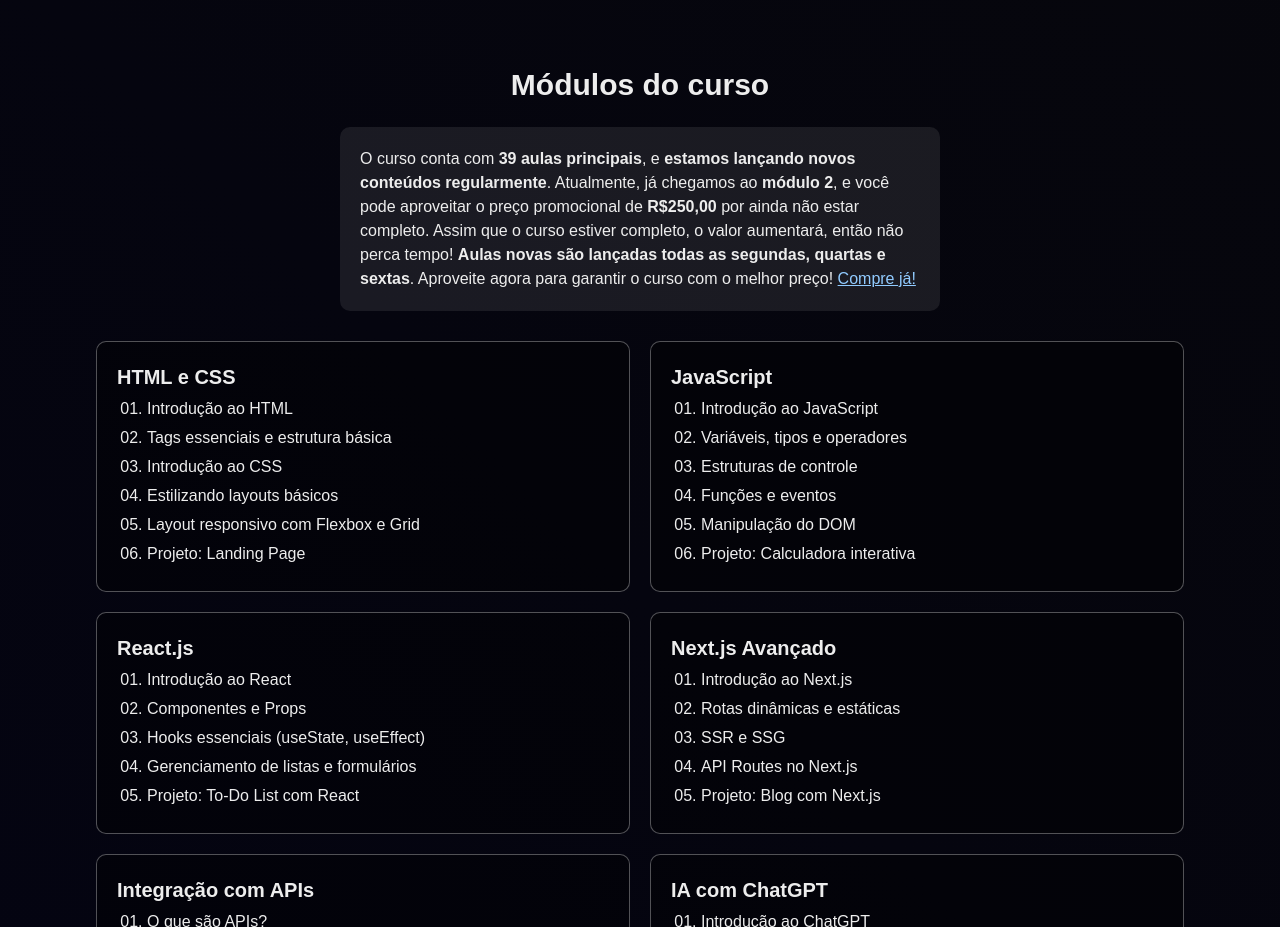
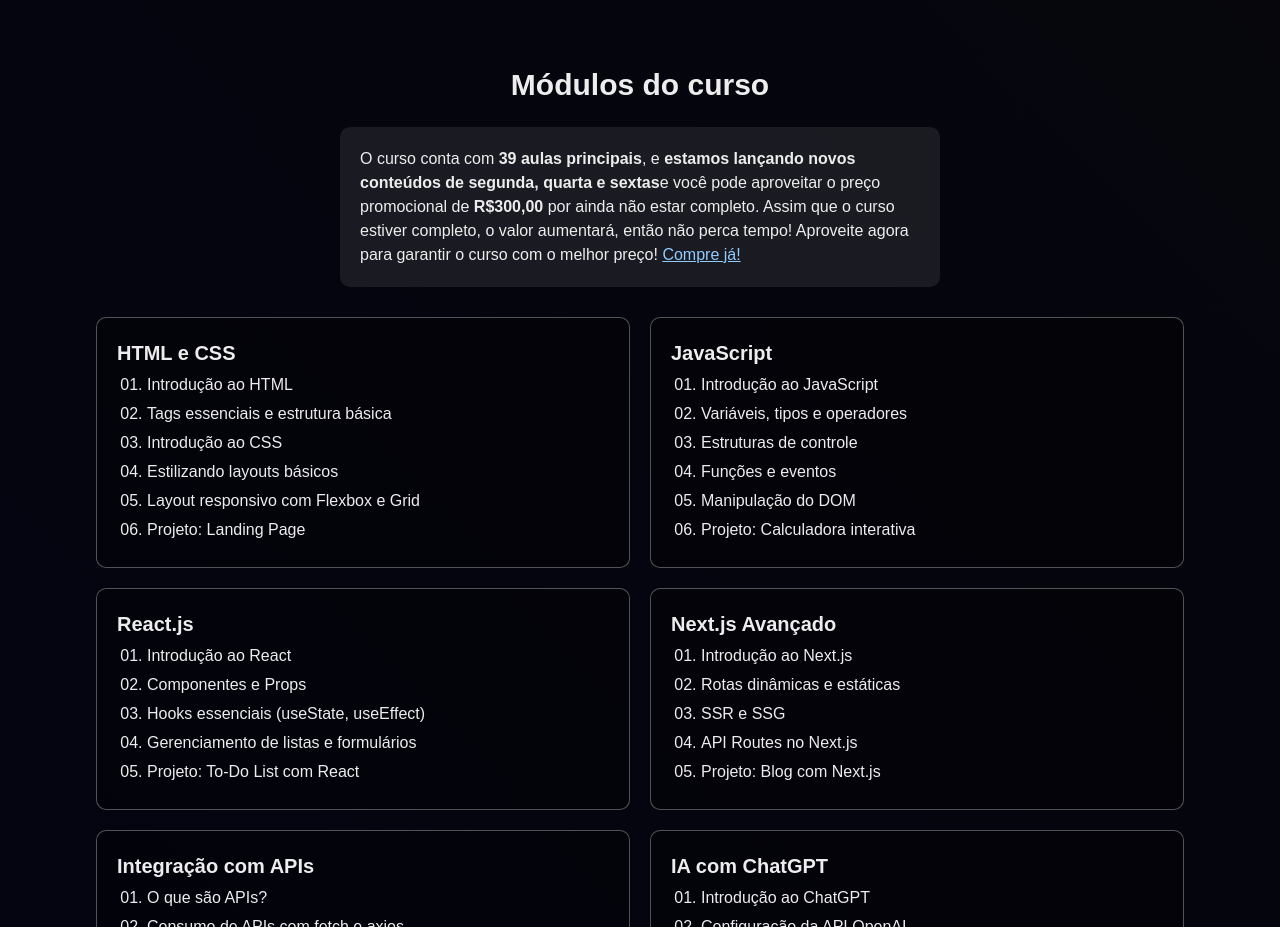
Before and after one commit to igorOliveira-dev/dozeroaonext, a Next.js app: page / in a window 1280 px wide. Shown: the part 1980-2907 px from the top of the page. Built offline with nearby package versions, Linux system fonts and the light colour scheme.

Commit message:
correção nas informações do site

```diff
--- a/src/app/sections/faq/Faq.jsx
+++ b/src/app/sections/faq/Faq.jsx
@@ -9,12 +9,12 @@ const faqData = [
   },
   {
     question: "Qual é o preço do curso?",
-    answer: "O investimento necessário para o curso tem o preço promocional atualmente de R$250,00",
+    answer: "O curso atualmente está com um preço promocional de lançamento de R$300,00",
   },
   {
     question: "Quanto tempo dura o curso?",
     answer:
-      "O curso terá 38 aulas com duração de 15 à 20 minutos, o curso ainda não tem todas as aulas lançadas (estamos no módulo 3) mas todas as segundas, quartas e sextas são postadas novas aulas",
+      "O curso terá 39 aulas com duração de 15 à 20 minutos (vídeos de projetos podem durar uma hora ou mais), o curso ainda não tem todas as aulas lançadas mas todas as segundas, quartas e sextas são postadas novas aulas",
   },
   {
     question: "Quais são as garantias oferecidas?",
@@ -31,11 +31,12 @@ const faqData = [
   },
   {
     question: "Como posso acessar o conteúdo do curso?",
-    answer: "Todo o conteúdo estará disponível em uma plataforma online, protegida com autenticação aos assinantes do curso.",
+    answer:
+      "Todo o conteúdo estará disponível em uma plataforma online, protegida com autenticação aos assinantes do curso. Quando você finalizar a compra você receberá por email o link da plataforma e as suas credenciais de acesso.",
   },
   {
     question: "Quantas aulas o curso possui?",
-    answer: "O curso possui 38 aulas divididas em módulos bem definidos.",
+    answer: "O curso possui 39 aulas divididas em módulos bem definidos.",
   },
   {
     question: "Posso acessar as aulas pelo celular?",
@@ -43,7 +44,8 @@ const faqData = [
   },
   {
     question: "O que acontece se eu tiver problemas técnicos durante o curso?",
-    answer: "Oferecemos suporte técnico para resolver qualquer problema que você encontrar na plataforma, basta nos enviar um e-mail.",
+    answer:
+      "Oferecemos suporte técnico para resolver qualquer problema que você encontrar na plataforma, basta nos enviar um e-mail.",
   },
 ];
 
--- a/src/app/sections/modules/Modules.jsx
+++ b/src/app/sections/modules/Modules.jsx
@@ -90,11 +90,9 @@ const Modules = () => {
       <h1 className={S.title}>Módulos do curso</h1>
       <p className={S.paragraph}>
         O curso conta com <strong>39 aulas principais</strong>, e{" "}
-        <strong>estamos lançando novos conteúdos regularmente</strong>. Atualmente, já chegamos ao <strong>módulo 2</strong>,
-        e você pode aproveitar o preço promocional de <strong>R$250,00</strong> por ainda não estar completo. Assim que o
-        curso estiver completo, o valor aumentará, então não perca tempo!{" "}
-        <strong>Aulas novas são lançadas todas as segundas, quartas e sextas</strong>. Aproveite agora para garantir o curso
-        com o melhor preço!{" "}
+        <strong>estamos lançando novos conteúdos de segunda, quarta e sextas</strong>e você pode aproveitar o preço
+        promocional de <strong>R$300,00</strong> por ainda não estar completo. Assim que o curso estiver completo, o valor
+        aumentará, então não perca tempo! Aproveite agora para garantir o curso com o melhor preço!{" "}
         <Link href="#" className="blueLink">
           Compre já!
         </Link>
```
